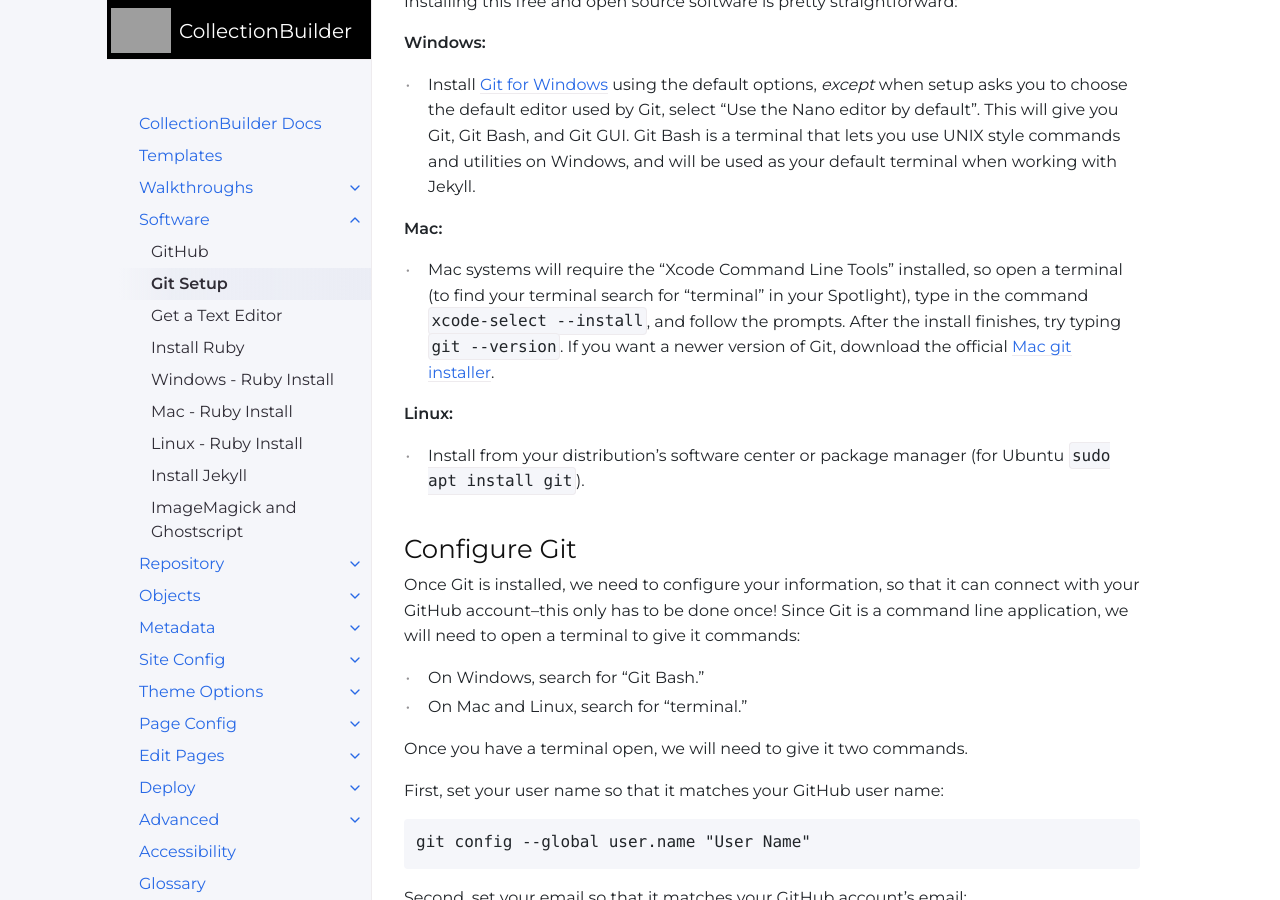
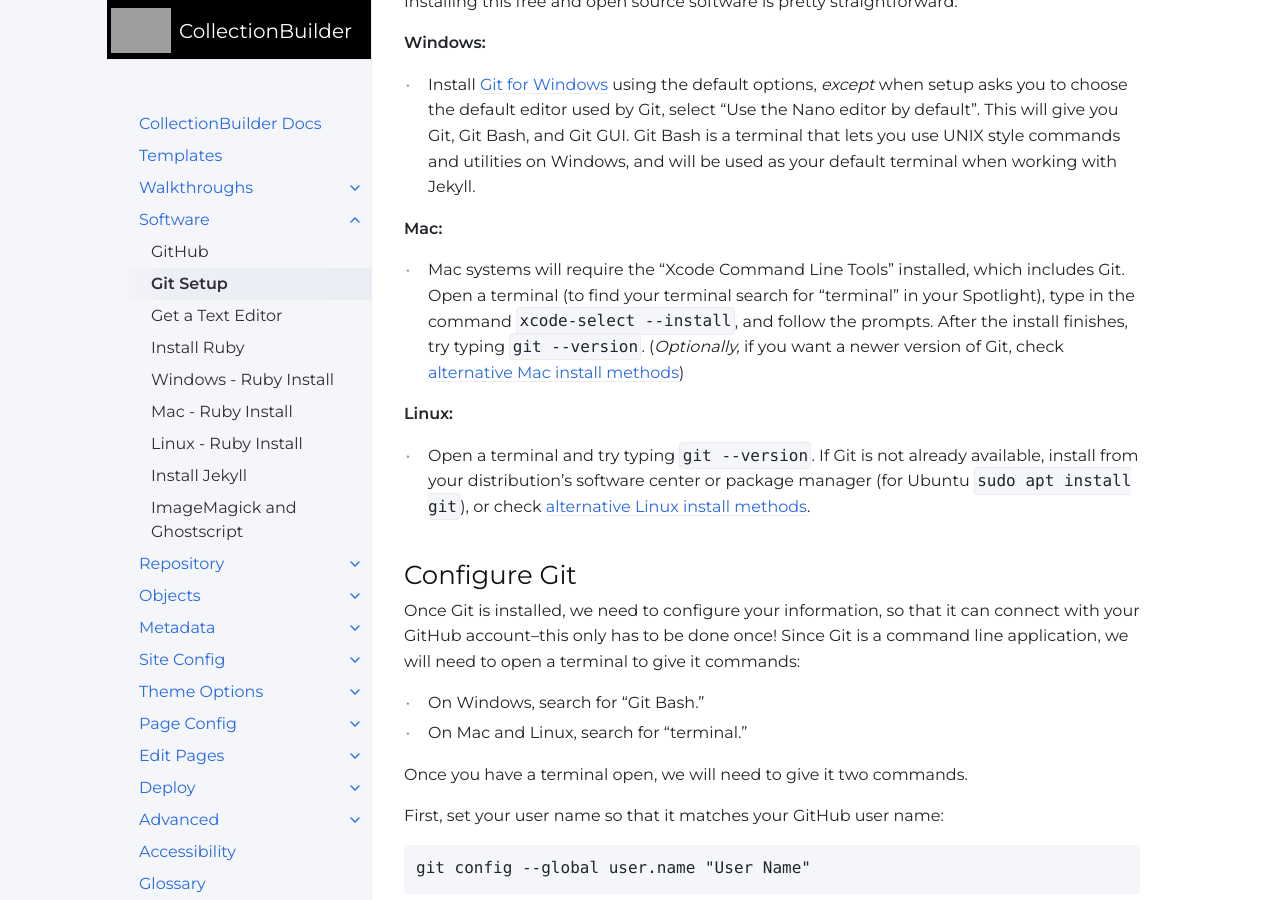
Before and after one commit to CollectionBuilder/cb-docs, a Jekyll site: the page built from docs/software/git.md, in a window 1280 px wide and 900 px high, scrolled down 398 px. Built offline with Jekyll 4.4.1, drawn with Linux system fonts in a browser that asks for light colours; comment, search, counter and statistics services are not loaded.

Commit message:
clarify git install

```diff
--- a/docs/software/git.md
+++ b/docs/software/git.md
@@ -21,11 +21,11 @@ Installing this free and open source software is pretty straightforward:
 
 **Mac:**
 
-- Mac systems will require the "Xcode Command Line Tools" installed, so open a terminal (to find your terminal search for "terminal" in your Spotlight), type in the command `xcode-select --install`, and follow the prompts. After the install finishes, try typing `git --version`. If you want a newer version of Git, download the official [Mac git installer](https://git-scm.com/downloads){:target="_blank" rel="noopener"}.
+- Mac systems will require the "Xcode Command Line Tools" installed, which includes Git. Open a terminal (to find your terminal search for "terminal" in your Spotlight), type in the command `xcode-select --install`, and follow the prompts. After the install finishes, try typing `git --version`. (*Optionally,* if you want a newer version of Git, check [alternative Mac install methods](https://git-scm.com/download/mac){:target="_blank" rel="noopener"})
 
 **Linux:**
 
-- Install from your distribution's software center or package manager (for Ubuntu `sudo apt install git`).
+- Open a terminal and try typing `git --version`. If Git is not already available, install from your distribution's software center or package manager (for Ubuntu `sudo apt install git`), or check [alternative Linux install methods](https://git-scm.com/download/linux).
 
 ## Configure Git
 
```
